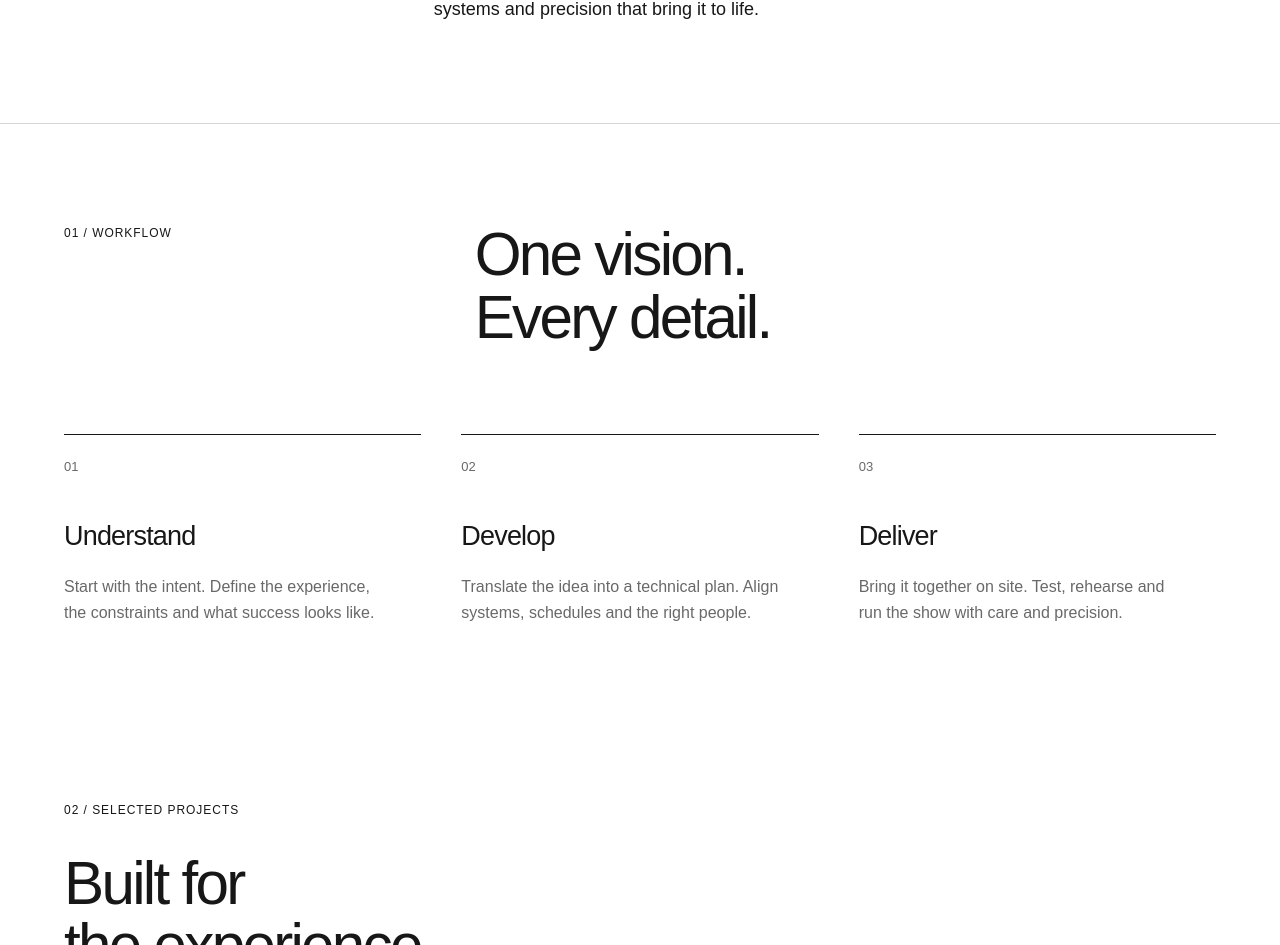
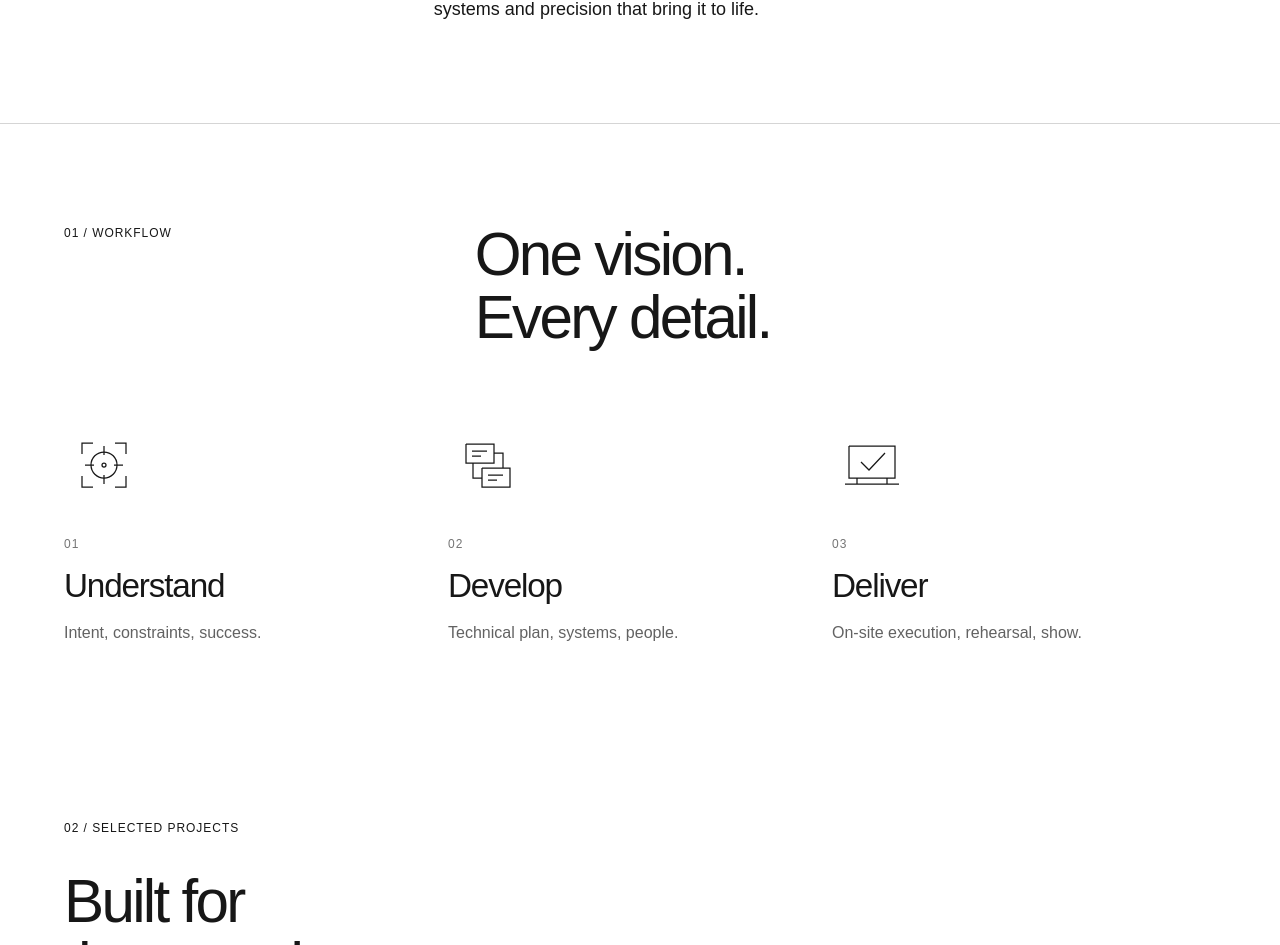
Before and after one commit to MWroman/motion-wagram-site2026, a Next.js app: page / in a window 1280 px wide. Shown: the part 1240-2185 px from the top of the page. Built offline with nearby package versions, Linux system fonts and the light colour scheme.

Commit message:
Update Site source

```diff
--- /dev/null
+++ b/app/components/Workflow.module.css
@@ -0,0 +1,39 @@
+.section { background: #fff; }
+.sequence { display: grid; grid-template-columns: repeat(3, minmax(0, 1fr)); list-style: none; padding: 0; margin: 76px 0 0; }
+.step { position: relative; min-width: 0; padding-right: 22px; }
+.symbol { position: relative; width: 80px; height: 80px; background: #fff; z-index: 1; }
+.icon { display: block; width: 80px; height: 80px; }
+.icon path, .icon circle, .connector path { stroke-dasharray: 1; stroke-dashoffset: 0; }
+.connector { position: absolute; overflow: visible; fill: none; stroke: #b5b5b5; stroke-width: 1; }
+.horizontal { top: 39px; left: 80px; width: calc(100% - 80px); height: 2px; }
+.vertical { display: none; }
+.copy { margin-top: 30px; }
+.number { display: block; font-size: 12px; letter-spacing: .08em; font-variant-numeric: tabular-nums; color: #757575; }
+.copy h3 { font-size: clamp(26px, 2.6vw, 38px); font-weight: 400; line-height: 1.15; letter-spacing: -.035em; margin: 14px 0 16px; }
+.copy p { font-size: 16px; line-height: 1.5; color: #626262; margin: 0; text-wrap: pretty; }
+/* Visible by default: without JavaScript the complete diagram remains readable. */
+@media (prefers-reduced-motion: no-preference) {
+  .sequence[data-armed='true'] .icon path,
+  .sequence[data-armed='true'] .icon circle,
+  .sequence[data-armed='true'] .connector path { stroke-dashoffset: 1; }
+  .sequence[data-armed='true'] .copy { opacity: 0; transform: translateY(5px); }
+  .sequence[data-armed='true'] .step[data-visible='true'] .icon path,
+  .sequence[data-armed='true'] .step[data-visible='true'] .icon circle { animation: draw 700ms cubic-bezier(.25,.1,.25,1) var(--step-delay) both; }
+  .sequence[data-armed='true'] .step[data-visible='true'] .connector path { animation: draw 650ms ease calc(var(--step-delay) + 300ms) both; }
+  .sequence[data-armed='true'] .step[data-visible='true'] .copy { animation: reveal 500ms ease calc(var(--step-delay) + 160ms) both; }
+}
+@keyframes draw { to { stroke-dashoffset: 0; } }
+@keyframes reveal { to { opacity: 1; transform: translateY(0); } }
+@media (max-width: 760px) {
+  .sequence { grid-template-columns: minmax(0, 1fr); margin-top: 45px; }
+  .step { display: grid; grid-template-columns: 80px minmax(0, 1fr); column-gap: 22px; padding: 0 0 54px; --step-delay: 0ms !important; }
+  .step:last-child { padding-bottom: 0; }
+  .copy { margin-top: 9px; }
+  .copy h3 { margin: 10px 0 10px; font-size: 28px; }
+  .horizontal { display: none; }
+  .vertical { display: block; top: 80px; left: 39px; width: 2px; height: calc(100% - 80px); }
+}
+@media (prefers-reduced-motion: reduce) {
+  .sequence .icon path, .sequence .icon circle, .sequence .connector path { stroke-dashoffset: 0; animation: none; }
+  .sequence .copy { opacity: 1; transform: none; animation: none; }
+}
--- /dev/null
+++ b/app/components/Workflow.tsx
@@ -0,0 +1,69 @@
+'use client';
+
+import { useEffect, useRef, useState, type CSSProperties } from 'react';
+import styles from './Workflow.module.css';
+
+const steps = [
+  { title: 'Understand', explanation: 'Intent, constraints, success.' },
+  { title: 'Develop', explanation: 'Technical plan, systems, people.' },
+  { title: 'Deliver', explanation: 'On-site execution, rehearsal, show.' },
+];
+
+function WorkflowIcon({ index }: { index: number }) {
+  return <svg className={styles.icon} viewBox="0 0 80 80" fill="none" stroke="currentColor" strokeWidth="1.25" aria-hidden="true" focusable="false">
+    {index === 0 && <>
+      <path pathLength="1" d="M18 29V18h11M51 18h11v11M62 51v11H51M29 62H18V51" />
+      <circle pathLength="1" cx="40" cy="40" r="13" />
+      <path pathLength="1" d="M40 21v9M40 50v9M21 40h9M50 40h9" />
+      <circle pathLength="1" cx="40" cy="40" r="2" />
+    </>}
+    {index === 1 && <>
+      <path pathLength="1" d="M18 19h28v19H18zM34 43h28v19H34z" />
+      <path pathLength="1" d="M46 28h9v15M34 53H25V38M24 26h15M24 31h9M40 50h15M40 55h9" />
+    </>}
+    {index === 2 && <>
+      <path pathLength="1" d="M17 21h46v32H17zM13 59h54M25 53v6M55 53v6" />
+      <path pathLength="1" d="m29 37 8 8 16-17" />
+    </>}
+  </svg>;
+}
+
+export default function Workflow() {
+  const list = useRef<HTMLOListElement>(null);
+  const [armed, setArmed] = useState(false);
+  const [visible, setVisible] = useState<boolean[]>([false, false, false]);
+
+  useEffect(() => {
+    const motion = window.matchMedia('(prefers-reduced-motion: reduce)');
+    if (!list.current || motion.matches || !('IntersectionObserver' in window)) return;
+    setArmed(true);
+    const observer = new IntersectionObserver((entries) => {
+      for (const entry of entries) {
+        if (!entry.isIntersecting) continue;
+        const index = Number((entry.target as HTMLElement).dataset.index);
+        setVisible((previous) => previous.map((value, i) => value || i === index));
+        observer.unobserve(entry.target);
+      }
+    }, { threshold: 0.25, rootMargin: '0px 0px -6% 0px' });
+    for (const item of list.current.children) observer.observe(item);
+    const onPreferenceChange = () => {
+      if (motion.matches) { setArmed(false); observer.disconnect(); }
+    };
+    motion.addEventListener('change', onPreferenceChange);
+    return () => { observer.disconnect(); motion.removeEventListener('change', onPreferenceChange); };
+  }, []);
+
+  return <section id="approach" className={`workflow section-pad ${styles.section}`} aria-labelledby="workflow-heading">
+    <div className="section-heading"><span className="eyebrow">01 / WORKFLOW</span><h2 id="workflow-heading">One vision.<br />Every detail.</h2></div>
+    <ol ref={list} className={styles.sequence} data-armed={armed} aria-label="Production workflow">
+      {steps.map((step, index) => <li key={step.title} className={styles.step} data-index={index} data-visible={visible[index]} style={{ '--step-delay': `${index * 340}ms` } as CSSProperties}>
+        <div className={styles.symbol}><WorkflowIcon index={index} /></div>
+        {index < steps.length - 1 && <>
+          <svg className={`${styles.connector} ${styles.horizontal}`} viewBox="0 0 100 2" preserveAspectRatio="none" aria-hidden="true" focusable="false"><path d="M0 1H100" pathLength="1" /></svg>
+          <svg className={`${styles.connector} ${styles.vertical}`} viewBox="0 0 2 100" preserveAspectRatio="none" aria-hidden="true" focusable="false"><path d="M1 0V100" pathLength="1" /></svg>
+        </>}
+        <div className={styles.copy}><span className={styles.number}>{String(index + 1).padStart(2, '0')}</span><h3>{step.title}</h3><p>{step.explanation}</p></div>
+      </li>)}
+    </ol>
+  </section>;
+}
--- a/app/page.tsx
+++ b/app/page.tsx
@@ -4,6 +4,7 @@ import { useEffect, useRef } from 'react';
 import { portfolio } from './content';
 import { projects, selectedProjects } from './projects';
 import Link from 'next/link';
+import Workflow from './components/Workflow';
 
 export default function Home() {
   const video = useRef<HTMLVideoElement>(null);
@@ -54,14 +55,7 @@ export default function Home() {
       <div className="intro-bottom"><span className="small-cross" aria-hidden="true">+</span><p>A considered approach to complex productions. Connecting creative ambition with the people, systems and precision that bring it to life.</p><a className="text-link" href="#approach">The approach <span aria-hidden="true">↓</span></a></div>
     </section>
 
-    <section id="approach" className="workflow section-pad">
-      <div className="section-heading"><span className="eyebrow">01 / WORKFLOW</span><h2>One vision.<br />Every detail.</h2></div>
-      <div className="steps">{[
-        ['01', 'Understand', 'Start with the intent. Define the experience, the constraints and what success looks like.'],
-        ['02', 'Develop', 'Translate the idea into a technical plan. Align systems, schedules and the right people.'],
-        ['03', 'Deliver', 'Bring it together on site. Test, rehearse and run the show with care and precision.'],
-      ].map(([n,title,copy]) => <article className="step" key={n}><span className="step-number">{n}</span><h3>{title}</h3><p>{copy}</p></article>)}</div>
-    </section>
+    <Workflow />
 
     <section id="work" className="work section-pad">
       <div className="work-heading"><div><span className="eyebrow">02 / SELECTED PROJECTS</span><h2>Built for<br />the experience.</h2></div><Link className="text-link" href="/work/">All projects ({projects.length}) <span aria-hidden="true">↗</span></Link></div>
```
